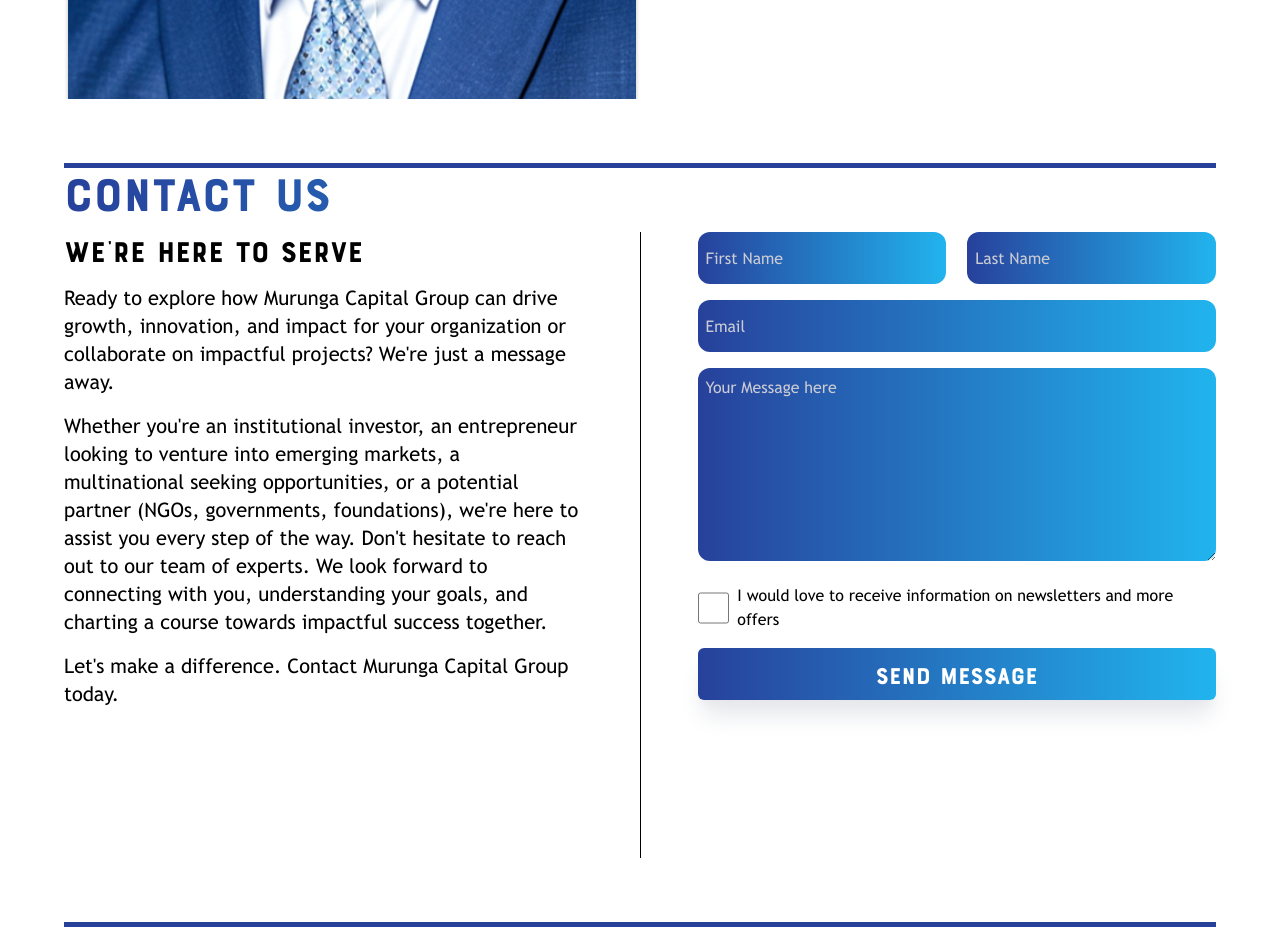
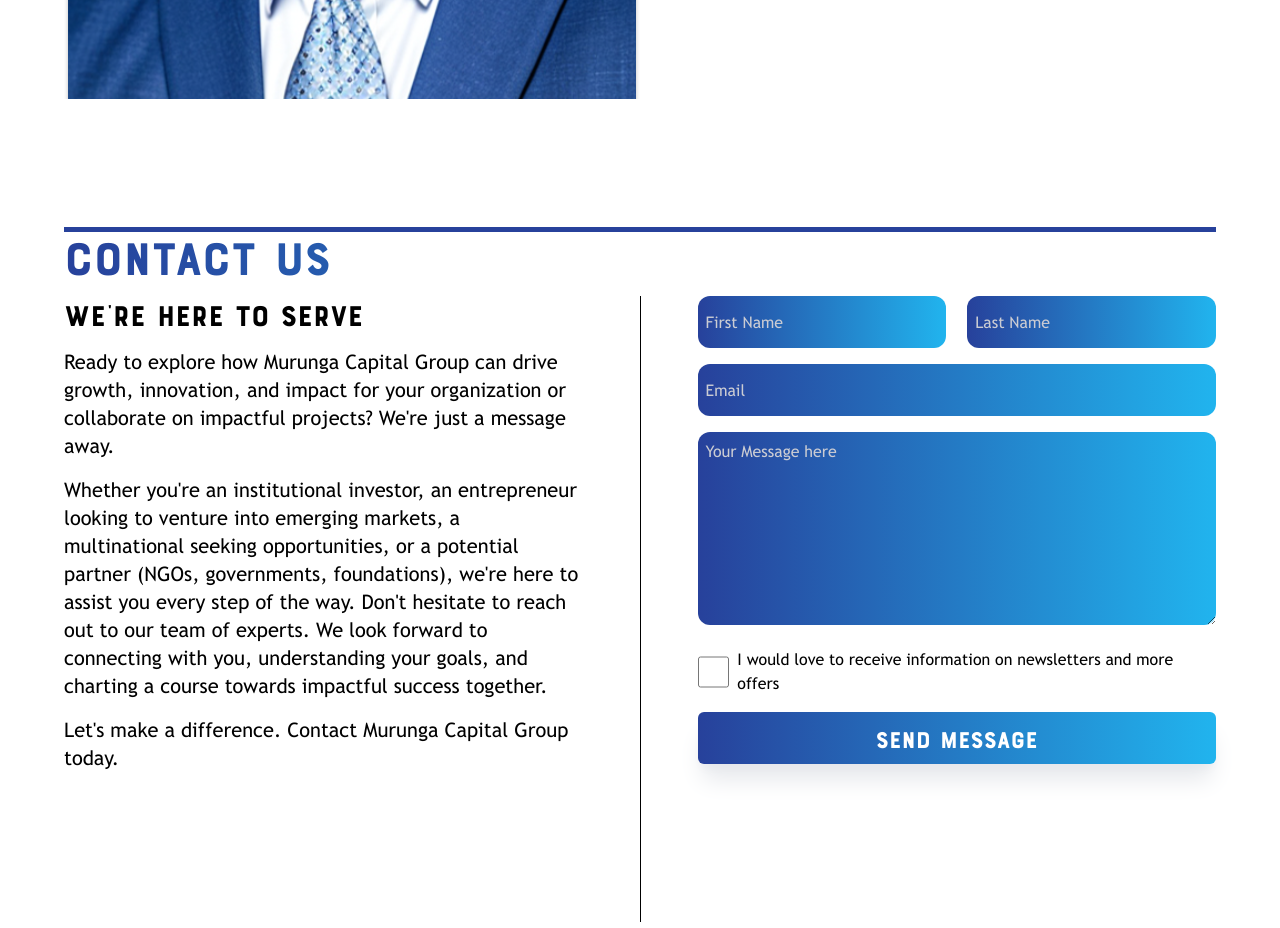
Before and after one commit to MICHAELMUNAVU83/murunga_capital, a React (Vite) app: page / in a window 1280 px wide. Shown: the part 2700-3628 px from the top of the page. Built offline with nearby package versions, Linux system fonts and the light colour scheme.

Commit message:
Added values and core sectors

```diff
--- a/src/App.jsx
+++ b/src/App.jsx
@@ -6,6 +6,7 @@
 import Mission from "./components/Mission";
 import Hero from "./components/Hero";
 import NavBar from "./components/NavBar";
+import Values from "./components/Values";
 import "./fonts/Trebuc/trebuc.ttf";
 function App() {
   return (
@@ -15,6 +16,7 @@
       <Mission />
       <Approach />
       <Founder />
+      <Values />
       <Contact />
       <Footer />
     </div>
--- /dev/null
+++ b/src/components/CoreSectors.jsx
@@ -0,0 +1,11 @@
+import React from 'react'
+
+const CoreSectors = () => {
+  return (
+      <div className="py-8 w-[90%] mx-auto ">
+          y
+    </div>
+  )
+}
+
+export default CoreSectors
--- /dev/null
+++ b/src/components/Values.jsx
@@ -0,0 +1,7 @@
+import React from "react";
+
+const Values = () => {
+  return <div className="py-8 w-[90%] mx-auto "></div>;
+};
+
+export default Values;
```
